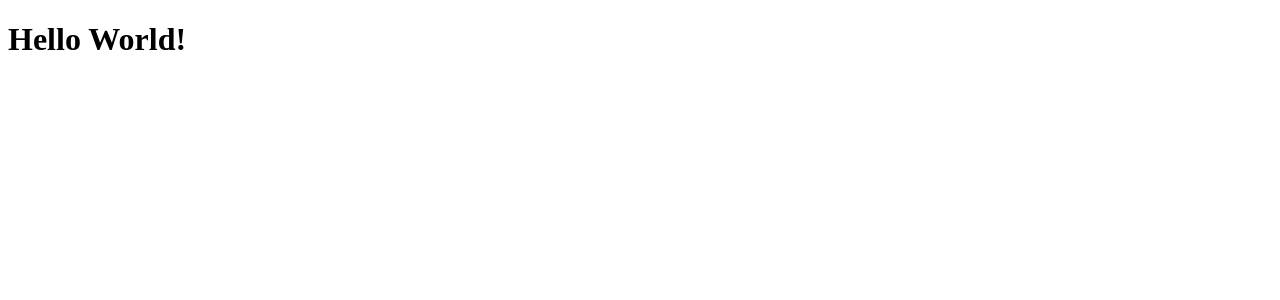
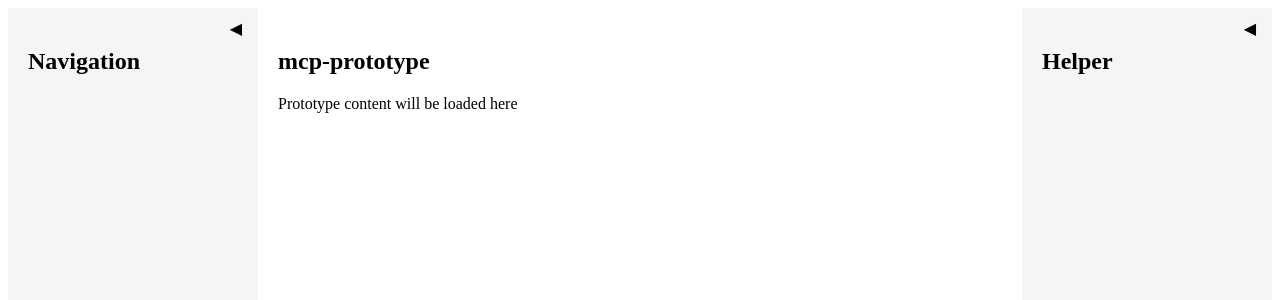
Before and after one commit to llxxbb/mcp-prototype, a SvelteKit app: page / in a window 1280 px wide. Shown: the top 300 px of the page. Built offline with nearby package versions, Linux system fonts and the light colour scheme.

Commit message:
add login prototype

```diff
--- a/src/routes/+page.svelte
+++ b/src/routes/+page.svelte
@@ -1,6 +1,81 @@
 <script lang="ts">
-  let name = 'World';
-  console.log('Name:', name); // 检查实际值
+  let leftSidebarVisible = $state(true);
+  let rightSidebarVisible = $state(true);
+
+  function toggleLeftSidebar() {
+    leftSidebarVisible = !leftSidebarVisible;
+  }
+
+  function toggleRightSidebar() {
+    rightSidebarVisible = !rightSidebarVisible;
+  }
 </script>
 
-<h1>Hello {name}!</h1>
+<main class="app-container">
+  <aside class="sidebar left" class:collapsed={!leftSidebarVisible}>
+    <button onclick={toggleLeftSidebar} class="toggle-btn">
+      {leftSidebarVisible ? '◀' : '▶'}
+    </button>
+    <div class="nav-content">
+      <h2>Navigation</h2>
+      <!-- Navigation items will go here -->
+    </div>
+  </aside>
+
+  <section class="content">
+    <h1>mcp-prototype</h1>
+    <p>Prototype content will be loaded here</p>
+  </section>
+
+  <aside class="sidebar right" class:collapsed={!rightSidebarVisible}>
+    <button onclick={toggleRightSidebar} class="toggle-btn">
+      {rightSidebarVisible ? '◀' : '▶'}
+    </button>
+    <div class="helper-content">
+      <h2>Helper</h2>
+      <!-- Helper content will go here -->
+    </div>
+  </aside>
+</main>
+
+<style>
+  .app-container {
+    display: flex;
+    height: 100vh;
+    overflow: hidden;
+  }
+
+  .sidebar {
+    width: 250px;
+    background: #f5f5f5;
+    transition: width 0.3s ease;
+    position: relative;
+    overflow: hidden;
+  }
+
+  .sidebar.collapsed {
+    width: 40px;
+  }
+
+  .toggle-btn {
+    position: absolute;
+    top: 10px;
+    right: 10px;
+    background: none;
+    border: none;
+    cursor: pointer;
+    font-size: 16px;
+    z-index: 10;
+  }
+
+  .content {
+    flex: 1;
+    padding: 20px;
+    overflow: auto;
+  }
+
+  .nav-content, .helper-content {
+    padding: 20px;
+    width: 250px;
+  }
+</style>
--- /dev/null
+++ b/test-prototype/css/login.css
@@ -0,0 +1,58 @@
+body {
+    font-family: Arial, sans-serif;
+    background-color: #f4f4f4;
+    margin: 0;
+    padding: 0;
+    display: flex;
+    justify-content: center;
+    align-items: center;
+    height: 100vh;
+}
+
+.login-container {
+    background: white;
+    padding: 2rem;
+    border-radius: 8px;
+    box-shadow: 0 2px 10px rgba(0, 0, 0, 0.1);
+    width: 100%;
+    max-width: 400px;
+}
+
+.login-container h1 {
+    margin-top: 0;
+    text-align: center;
+    color: #333;
+}
+
+.form-group {
+    margin-bottom: 1rem;
+}
+
+.form-group label {
+    display: block;
+    margin-bottom: 0.5rem;
+    color: #555;
+}
+
+.form-group input {
+    width: 100%;
+    padding: 0.8rem;
+    border: 1px solid #ddd;
+    border-radius: 4px;
+    box-sizing: border-box;
+}
+
+button {
+    width: 100%;
+    padding: 1rem;
+    background-color: #007bff;
+    color: white;
+    border: none;
+    border-radius: 4px;
+    cursor: pointer;
+    font-size: 1rem;
+}
+
+button:hover {
+    background-color: #0056b3;
+}
```
Also changed, not shown: doc/iterate/v0.1.0/plan.md (+2 -3 lines), test-prototype/js/login.js (added, +27 -0 lines), test-prototype/login.html (added, +26 -0 lines), 1 other file (tests, documents, lock files or other folders).
